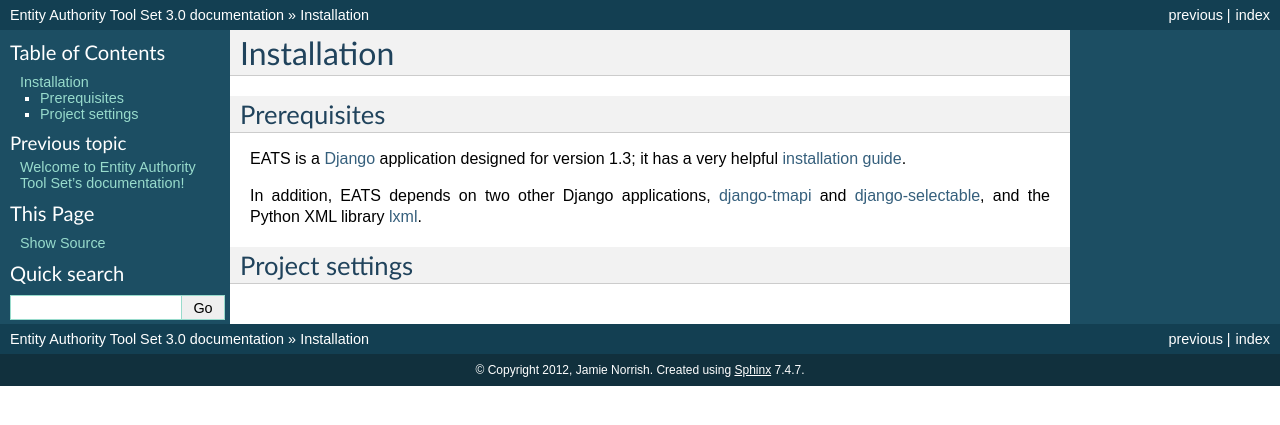
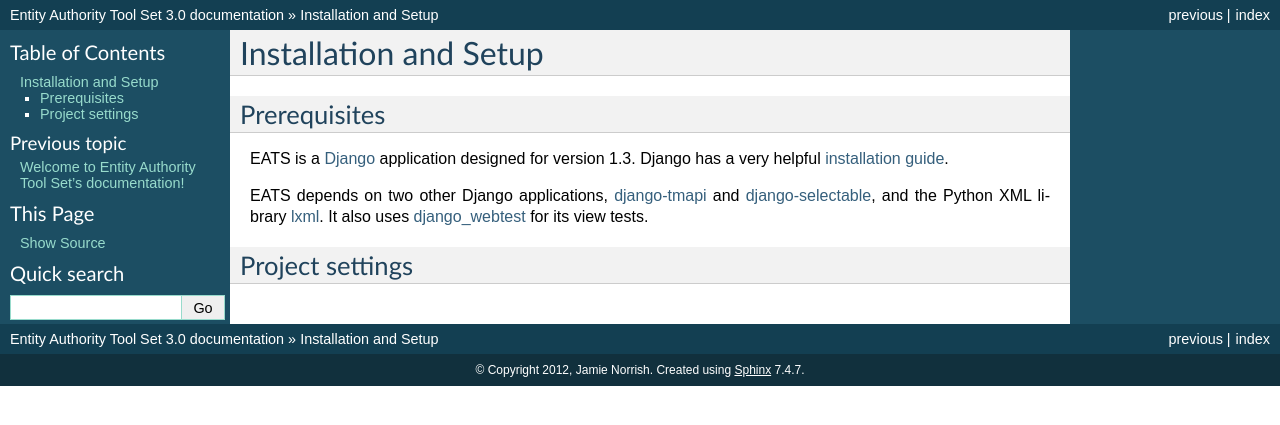
Before and after one commit to ajenhl/eats, a Sphinx documentation site: the page built from docs/source/installation.rst, in a window 1280 px wide. Shown: the top 425 px of the page. Built offline with Sphinx 7.4.7, drawn with Linux system fonts in a browser that asks for light colours.

Commit message:
Added the django_webtest dependency to the installation document.
git-svn-id: http://eats.googlecode.com/svn/branches/django-tm/@780 e9a79ef8-3d52-0410-86c1-3742fafee21a

```diff
--- a/docs/source/installation.rst
+++ b/docs/source/installation.rst
@@ -1,21 +1,22 @@
-Installation
-============
+Installation and Setup
+======================
 
 Prerequisites
 -------------
 
-EATS is a `Django`_ application designed for version 1.3; it has a
+EATS is a `Django`_ application designed for version 1.3. Django has a
 very helpful `installation guide`_.
 
-In addition, EATS depends on two other Django applications,
-`django-tmapi`_ and `django-selectable`_, and the Python XML library
-`lxml`_.
+EATS depends on two other Django applications, `django-tmapi`_ and
+`django-selectable`_, and the Python XML library `lxml`_. It also uses
+`django_webtest`_ for its view tests.
 
 .. _Django: https://www.djangoproject.com/
 .. _installation guide: https://docs.djangoproject.com/en/1.3/topics/install/
 .. _django-tmapi: http://trac.assembla.com/django-tmapi/
 .. _django-selectable: https://bitbucket.org/mlavin/django-selectable
 .. _lxml: http://lxml.de/
+.. _django_webtest: https://bitbucket.org/kmike/django-webtest/
 
 Project settings
 ----------------
```
